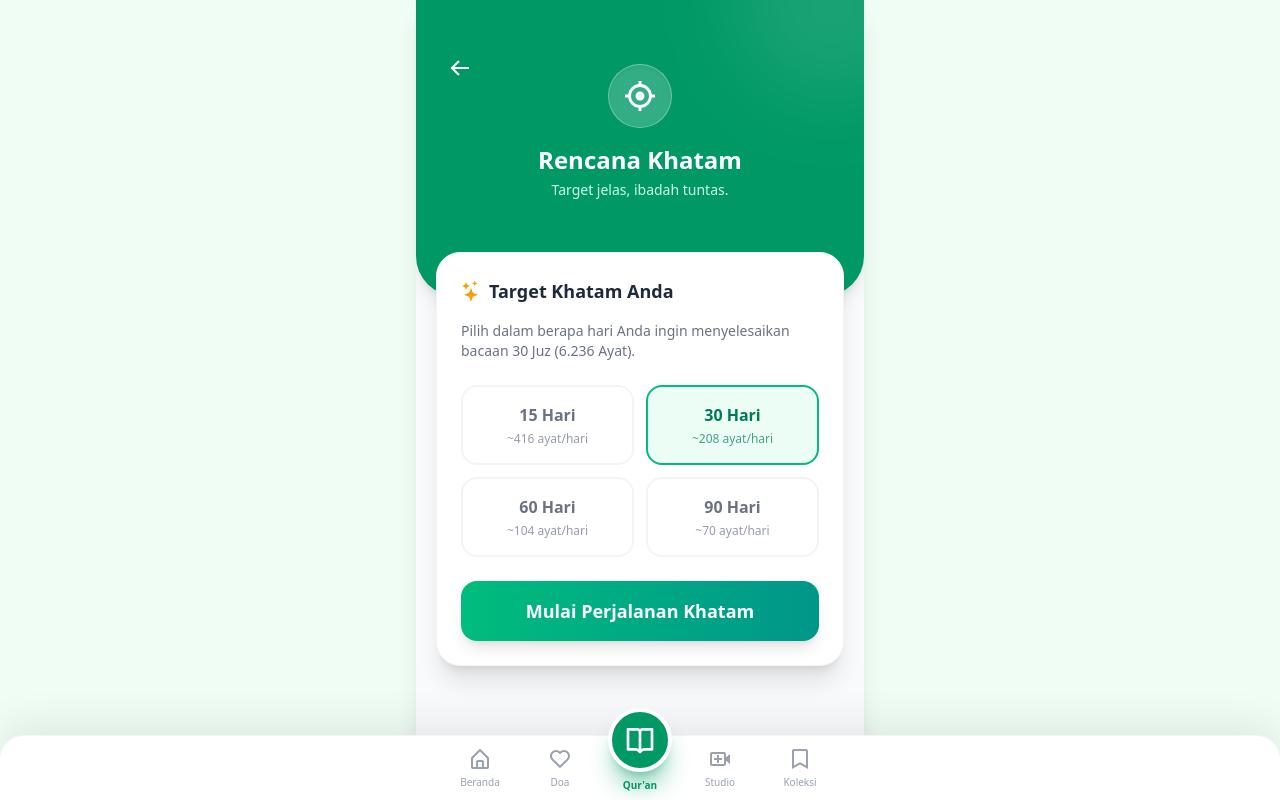
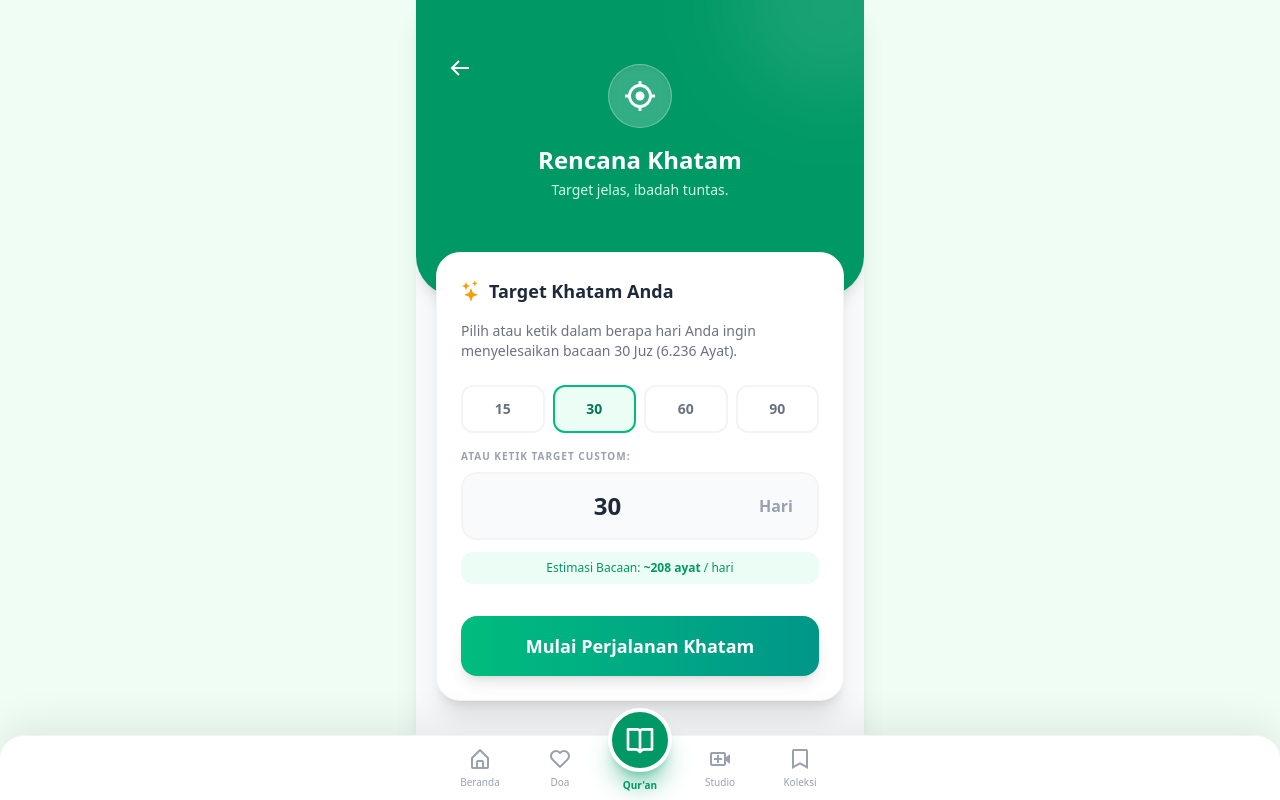
Before and after one commit to untungsetiawan476/quran-app, a Next.js app: page /khatam in a window 1280 px wide. Shown: the top 800 px of the page. Built offline with nearby package versions, Linux system fonts and the light colour scheme.

Commit message:
Update page.tsx

```diff
--- a/src/app/khatam/page.tsx
+++ b/src/app/khatam/page.tsx
@@ -7,9 +7,9 @@ import { BsStars } from 'react-icons/bs';
 interface KhatamPlan {
   startDate: string;
   targetDays: number;
-  itemsPerDay: number; // Sekarang ini adalah jumlah AYAT per hari
+  itemsPerDay: number;
   currentDay: number;
-  completedItems: number; // Jumlah ayat yang sudah dibaca
+  completedItems: number;
   isTodayDone: boolean;
   lastReadDate: string;
 }
@@ -35,7 +35,6 @@ const ayahCounts = [
   7,286,200,176,120,165,206,75,129,109,111,111,43,52,99,128,111,110,98,135,112,78,118,64,77,227,93,88,69,60,34,30,73,54,45,83,182,88,75,85,54,53,89,59,37,35,38,29,18,45,60,49,62,55,78,96,29,22,24,13,14,11,11,18,12,12,30,52,52,44,28,28,20,56,40,31,50,40,46,42,29,19,36,25,22,17,19,26,30,20,15,21,11,8,8,19,5,8,8,11,11,8,3,9,5,4,7,3,6,3,5,4,5,6
 ];
 
-// Fungsi cerdas mengubah "Ayat ke-250" menjadi "Surat Al-Baqarah ayat 243"
 function getSurahAyah(globalIndex: number) {
   if (globalIndex <= 0) return { surahName: "Al-Fatihah", ayat: 1 };
   if (globalIndex > TOTAL_AYAHS) return { surahName: "An-Nas", ayat: 6 };
@@ -58,7 +57,7 @@ export default function KhatamPlannerPage() {
   const [isLoaded, setIsLoaded] = useState(false);
 
   useEffect(() => {
-    const savedPlan = localStorage.getItem('quran_khatam_plan_v2'); // Ganti key agar target lama yg pakai halaman kerefresh
+    const savedPlan = localStorage.getItem('quran_khatam_plan_v2');
 
     setTimeout(() => {
       if (savedPlan) {
@@ -77,10 +76,13 @@ export default function KhatamPlannerPage() {
   }, []);
 
   const handleCreatePlan = () => {
-    const itemsPerDay = Math.ceil(TOTAL_AYAHS / targetDays);
+    // Pastikan minimal 1 hari (anti error kalau user masukin angka 0)
+    const safeTargetDays = Math.max(1, targetDays);
+    const itemsPerDay = Math.ceil(TOTAL_AYAHS / safeTargetDays);
+
     const newPlan: KhatamPlan = {
       startDate: new Date().toDateString(),
-      targetDays,
+      targetDays: safeTargetDays,
       itemsPerDay,
       currentDay: 1,
       completedItems: 0,
@@ -132,7 +134,6 @@ export default function KhatamPlannerPage() {
   const progressPercent = plan ? Math.min(Math.round((plan.completedItems / TOTAL_AYAHS) * 100), 100) : 0;
   const sisaAyat = plan ? TOTAL_AYAHS - plan.completedItems : TOTAL_AYAHS;
 
-  // Hitung detail surat dan ayat untuk dibaca hari ini
   const startRead = plan ? getSurahAyah(plan.completedItems + 1) : null;
   const endRead = plan ? getSurahAyah(Math.min(plan.completedItems + plan.itemsPerDay, TOTAL_AYAHS)) : null;
 
@@ -190,29 +191,52 @@ export default function KhatamPlannerPage() {
               <BsStars className="text-gold-500 mr-2" size={20} /> Target Khatam Anda
             </h3>
             <p className="text-sm text-gray-500 dark:text-gray-400 mb-6">
-              Pilih dalam berapa hari Anda ingin menyelesaikan bacaan 30 Juz (6.236 Ayat).
+              Pilih atau ketik dalam berapa hari Anda ingin menyelesaikan bacaan 30 Juz (6.236 Ayat).
             </p>
 
-            <div className="grid grid-cols-2 gap-3 mb-6">
+            {/* Tombol Pintasan Cepat */}
+            <div className="grid grid-cols-4 gap-2 mb-4">
               {[15, 30, 60, 90].map((hari) => (
                 <button
                   key={hari}
                   onClick={() => setTargetDays(hari)}
-                  className={`py-4 rounded-2xl border-2 font-bold transition-all ${
+                  className={`py-3 rounded-xl border-2 font-bold transition-all text-sm ${
                     targetDays === hari
                       ? 'border-emerald-500 bg-emerald-50 text-emerald-700 dark:bg-emerald-900/30 dark:text-emerald-400'
                       : 'border-gray-100 dark:border-gray-700 bg-transparent text-gray-500 hover:border-emerald-200'
                   }`}
                 >
-                  {hari} Hari
-                  <div className="text-xs font-normal mt-1 opacity-70">~{Math.ceil(TOTAL_AYAHS/hari)} ayat/hari</div>
+                  {hari}
                 </button>
               ))}
             </div>
 
+            {/* Kolom Custom Input (Baru!) */}
+            <div className="mb-8">
+              <label className="block text-[10px] font-bold text-gray-400 uppercase tracking-widest mb-2">Atau Ketik Target Custom:</label>
+              <div className="flex items-center bg-gray-50 dark:bg-gray-700/50 border-2 border-gray-100 dark:border-gray-700 rounded-2xl p-2 focus-within:border-emerald-500 dark:focus-within:border-emerald-500 transition-colors">
+                <input
+                  type="number"
+                  min="1"
+                  max="1000"
+                  value={targetDays === 0 ? '' : targetDays}
+                  onChange={(e) => setTargetDays(Number(e.target.value) || 0)}
+                  className="bg-transparent w-full px-4 py-2 text-2xl font-black text-gray-800 dark:text-white outline-none text-center"
+                  placeholder="0"
+                />
+                <span className="pr-4 text-gray-400 font-bold">Hari</span>
+              </div>
+
+              {/* Info Estimasi Cerdas */}
+              <div className="text-xs font-medium text-emerald-600 dark:text-emerald-400 mt-3 text-center bg-emerald-50 dark:bg-emerald-900/20 py-2 rounded-xl">
+                Estimasi Bacaan: <span className="font-bold">~{Math.ceil(TOTAL_AYAHS / Math.max(1, targetDays))} ayat</span> / hari
+              </div>
+            </div>
+
             <button
               onClick={handleCreatePlan}
-              className="w-full bg-linear-to-r from-emerald-500 to-teal-600 text-white font-bold py-4 rounded-2xl shadow-lg hover:shadow-xl hover:scale-[1.02] active:scale-95 transition-all flex items-center justify-center text-lg"
+              disabled={targetDays < 1}
+              className="w-full disabled:opacity-50 disabled:cursor-not-allowed bg-linear-to-r from-emerald-500 to-teal-600 text-white font-bold py-4 rounded-2xl shadow-lg hover:shadow-xl hover:scale-[1.02] active:scale-95 transition-all flex items-center justify-center text-lg"
             >
               Mulai Perjalanan Khatam
             </button>
```
